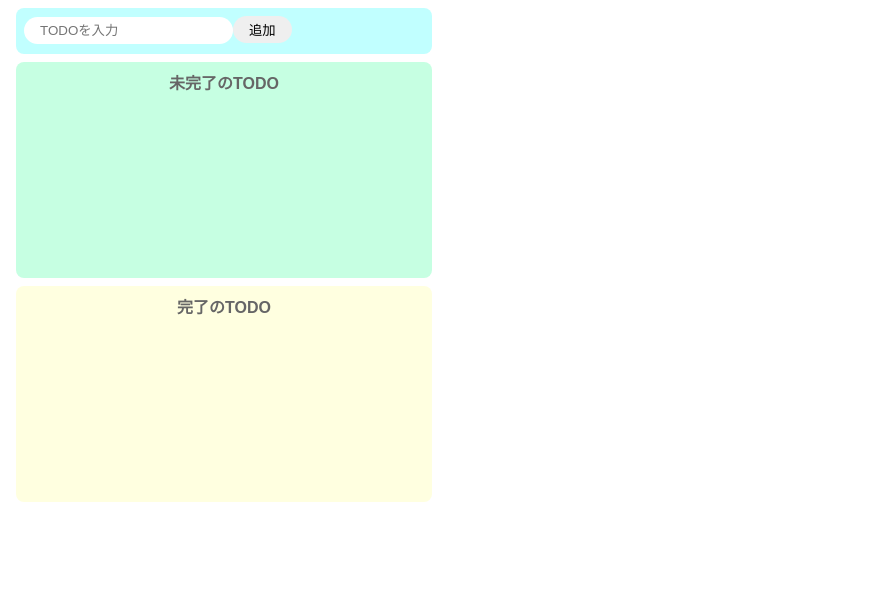
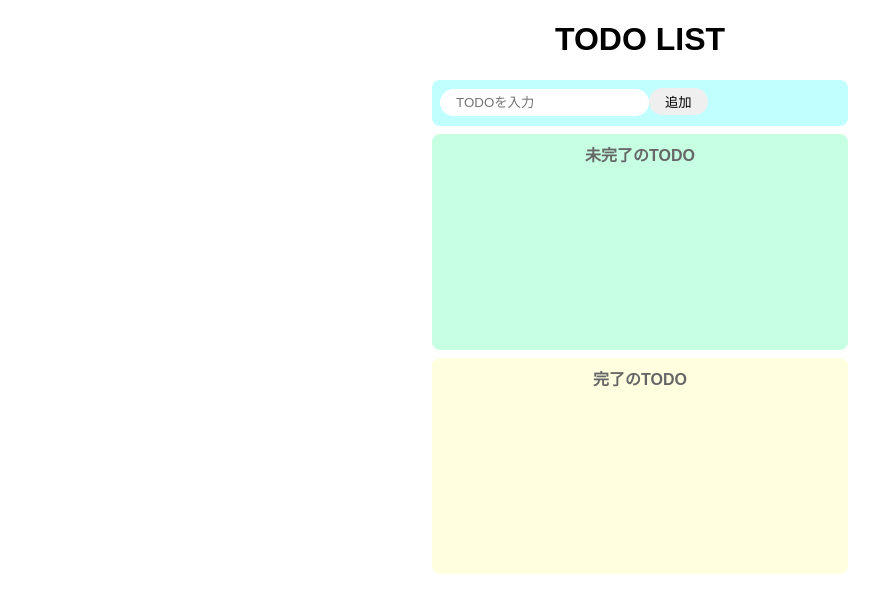
Before and after one commit to monstera3/react-todo-list, a React (Create React App) app: page / in a window 1280 px wide. Shown: the top 612 px of the page, without its empty margins (0-895 px from the left). Built offline with nearby package versions, Linux system fonts and the light colour scheme.

Commit message:
feat:h1を追加、全体を中央に配置

```diff
--- a/src/App.jsx
+++ b/src/App.jsx
@@ -68,6 +68,7 @@ export const App = (props) => {
 
   return (
     <>
+      <h1>TODO LIST</h1>
       <InputTodo
         todoText={todoText}
         onChange={onChangeTodoText}
--- a/src/styles.css
+++ b/src/styles.css
@@ -1,6 +1,11 @@
 
 body {
   font-family: sans-serif;
+  margin: 0 auto;
+  max-width: 1000px;
+}
+h1{
+  text-align: center;
 }
 
 input {
@@ -32,7 +37,7 @@ li {
   height: 30px;
   border-radius: 8px;
   padding: 8px;
-  margin: 8px;
+  margin: 0 auto;
 }
 
 .incomplete-area {
@@ -40,8 +45,9 @@ li {
   width: 400px;
   min-height: 200px;
   padding: 8px;
-  margin: 8px;
   border-radius: 8px;
+  margin: 8px auto;
+
 }
 
 .complete-area {
@@ -49,8 +55,9 @@ li {
   width: 400px;
   min-height: 200px;
   padding: 8px;
-  margin: 8px;
   border-radius: 8px;
+  margin: 8px auto;
+
 }
 
 .title {
```
